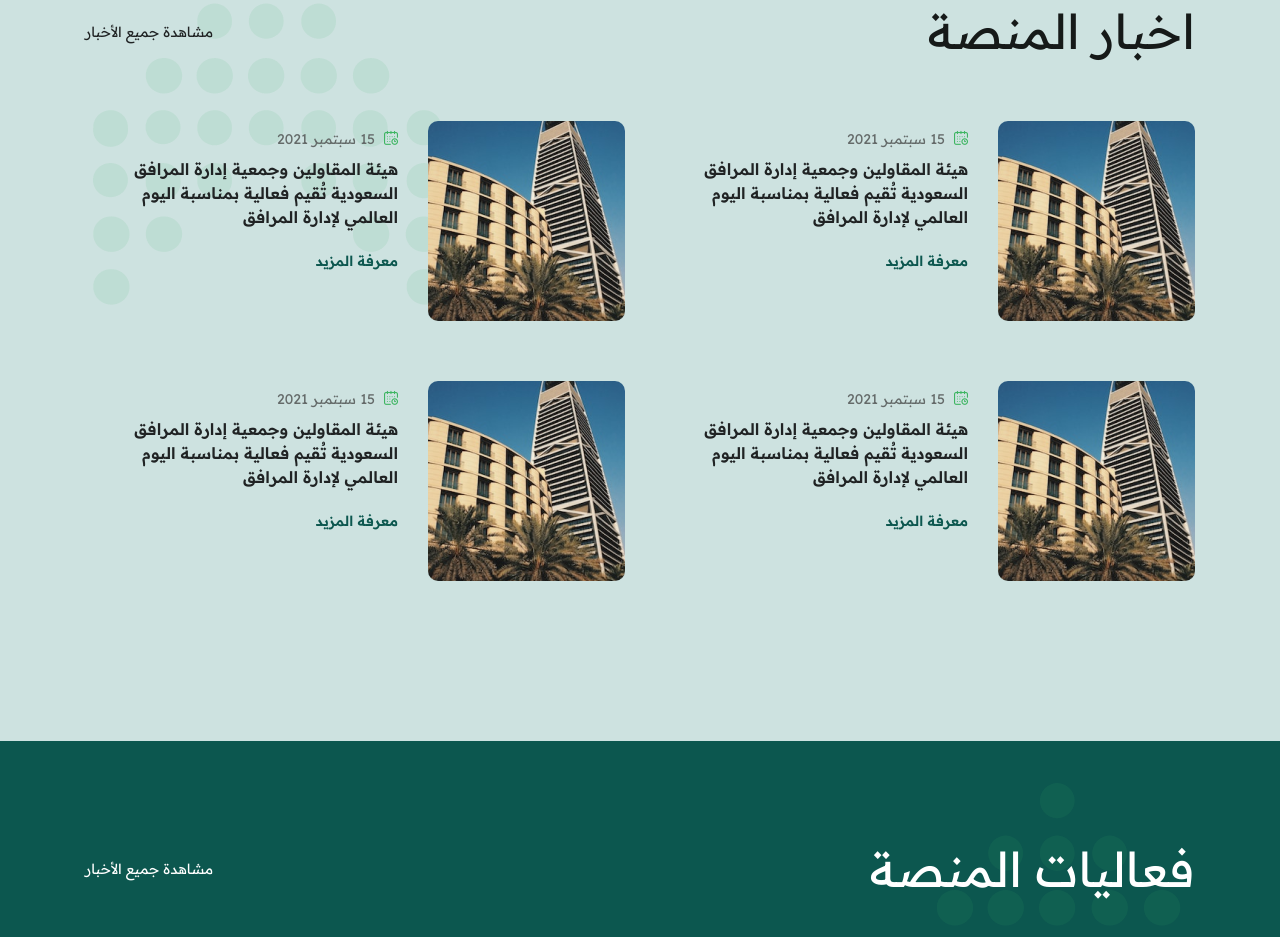
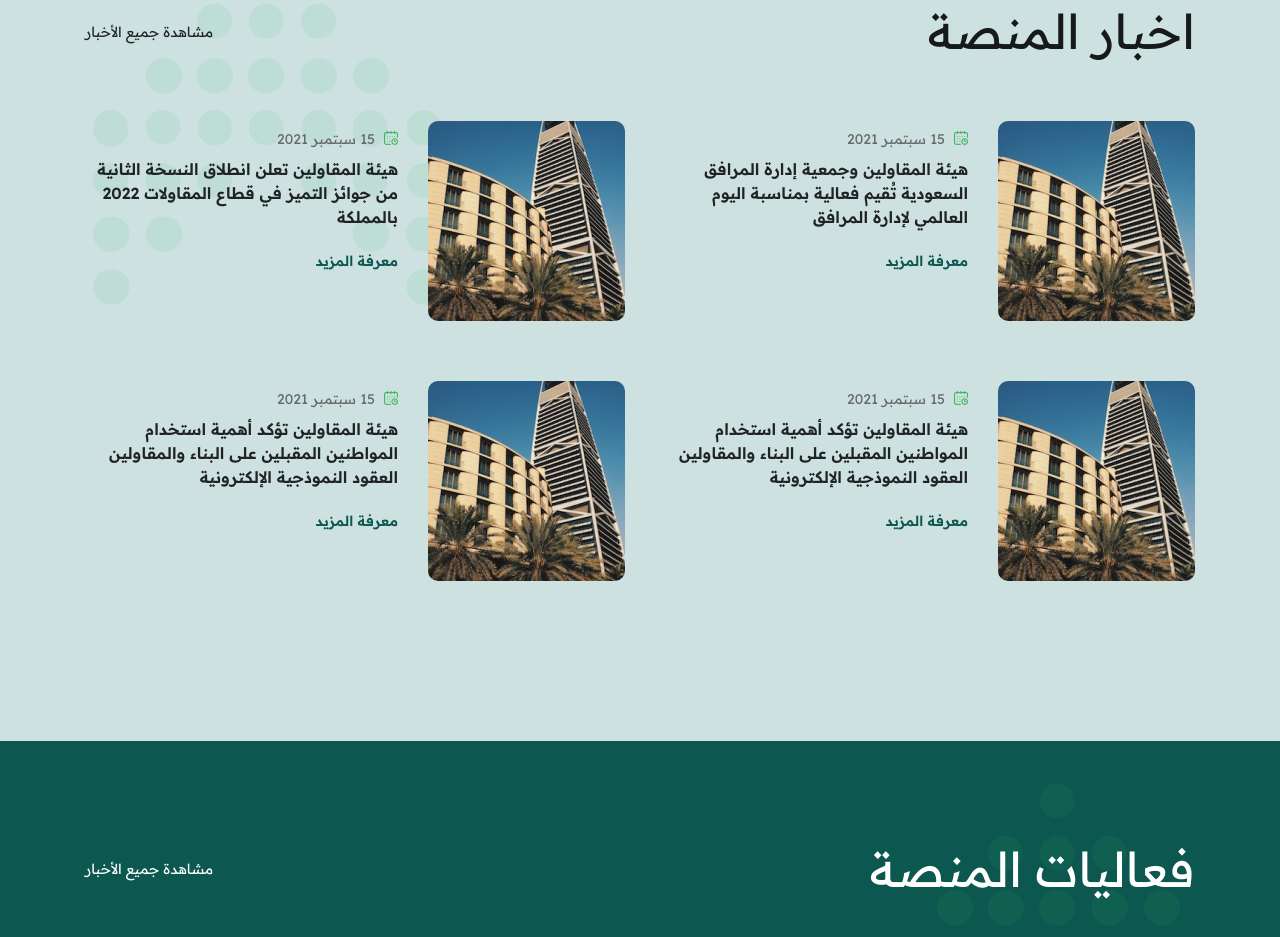
Before and after one commit to adelabodoma/SCA-New, a website: page index.html in a window 1280 px wide. Shown: the part 3295-4232 px from the top of the page. Drawn offline with Linux system fonts and the light colour scheme; files whose address does not match are found by name.

Commit message:
edit labels

```diff
--- a/index.html
+++ b/index.html
@@ -453,8 +453,7 @@
                                 <span class="d-inline-block">15 سبتمبر 2021</span>
                             </h2>
                             <a href="" class="news__card__title">
-                                هيئة المقاولين وجمعية إدارة المرافق السعودية تُقيم فعالية بمناسبة اليوم العالمي لإدارة
-                                المرافق
+                                هيئة المقاولين تعلن انطلاق النسخة الثانية من جوائز التميز في قطاع المقاولات 2022 بالمملكة
                             </a>
                             <a href="" class="news__card__link">
                                 معرفة المزيد
@@ -471,8 +470,7 @@
                                 <span class="d-inline-block">15 سبتمبر 2021</span>
                             </h2>
                             <a href="" class="news__card__title">
-                                هيئة المقاولين وجمعية إدارة المرافق السعودية تُقيم فعالية بمناسبة اليوم العالمي لإدارة
-                                المرافق
+                                هيئة المقاولين تؤكد أهمية استخدام المواطنين المقبلين على البناء والمقاولين العقود النموذجية الإلكترونية
                             </a>
                             <a href="" class="news__card__link">
                                 معرفة المزيد
@@ -489,8 +487,7 @@
                                 <span class="d-inline-block">15 سبتمبر 2021</span>
                             </h2>
                             <a href="" class="news__card__title">
-                                هيئة المقاولين وجمعية إدارة المرافق السعودية تُقيم فعالية بمناسبة اليوم العالمي لإدارة
-                                المرافق
+                                هيئة المقاولين تؤكد أهمية استخدام المواطنين المقبلين على البناء والمقاولين العقود النموذجية الإلكترونية
                             </a>
                             <a href="" class="news__card__link">
                                 معرفة المزيد
```
